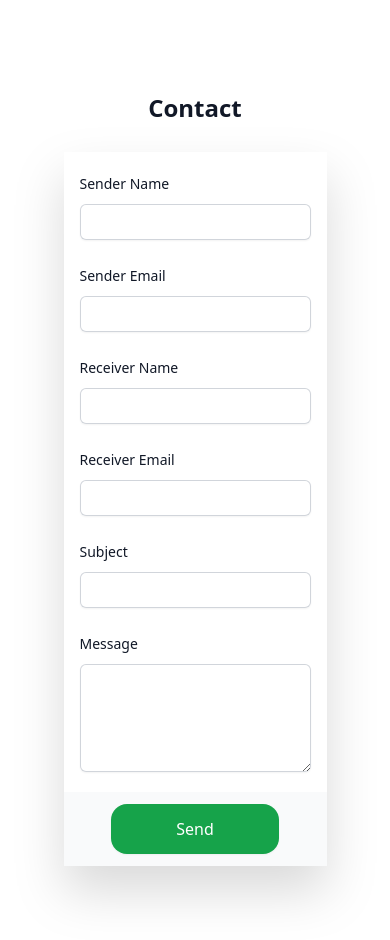
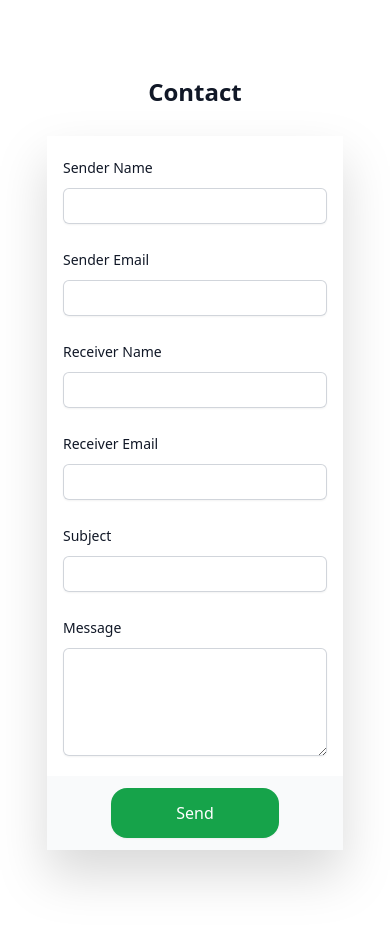
Before and after one commit to Addisu87/dowell-email, a React (Create React App) app: page / in a window 390 px wide. Shown: the top 940 px of the page. Built offline with nearby package versions, Linux system fonts and the light colour scheme.

Commit message:
Update contact aligments

```diff
--- a/src/pages/contact.js
+++ b/src/pages/contact.js
@@ -9,7 +9,7 @@ const Contact = () => {
 
   return (
     <div className="flex relative flex-col md:text-left md:flex-row max-w-7xl px-10 justify-evenly mx-auto items-center">
-      <div className="py-24 md:col-span-2 space-y-8">
+      <div className="py-20 md:col-span-2 space-y-8">
         <div className="px-4 sm:px-0">
           <h3 className="text-2xl md:text-4xl text-center font-bold leading-6 text-gray-900">
             Contact
@@ -18,8 +18,8 @@ const Contact = () => {
         <form onSubmit={handleSubmit(onSubmit)}>
           <div className="overflow-hidden drop-shadow-2xl sm:rounded-2xl">
             <div className="bg-white px-4 py-5 sm:p-6">
-              <div className="grid grid-cols-6 gap-6">
-                <div className="col-span-6 sm:col-span-3">
+              <div className="grid grid-cols-12 gap-6 lg:grid-cols-12">
+                <div className="col-span-12 sm:col-span-6">
                   <label
                     htmlFor="name"
                     className="block text-sm font-medium leading-6 text-gray-900"
@@ -39,7 +39,7 @@ const Contact = () => {
                   </div>
                 </div>
 
-                <div className="col-span-6 sm:col-span-3">
+                <div className="col-span-12 sm:col-span-6">
                   <label
                     htmlFor="name"
                     className="block text-sm font-medium leading-6 text-gray-900"
@@ -59,7 +59,7 @@ const Contact = () => {
                   </div>
                 </div>
 
-                <div className="col-span-6 sm:col-span-3">
+                <div className="col-span-12 sm:col-span-6">
                   <label
                     htmlFor="last-name"
                     className="block text-sm font-medium leading-6 text-gray-900"
@@ -79,7 +79,7 @@ const Contact = () => {
                   </div>
                 </div>
 
-                <div className="col-span-6 sm:col-span-3">
+                <div className="col-span-12 sm:col-span-6">
                   <label
                     htmlFor="last-name"
                     className="block text-sm font-medium leading-6 text-gray-900"
@@ -99,7 +99,7 @@ const Contact = () => {
                   </div>
                 </div>
 
-                <div className="col-span-6 sm:col-span-4">
+                <div className="col-span-12 sm:col-span-9">
                   <label
                     htmlFor="subject"
                     className="block text-sm font-medium leading-6 text-gray-900"
```
